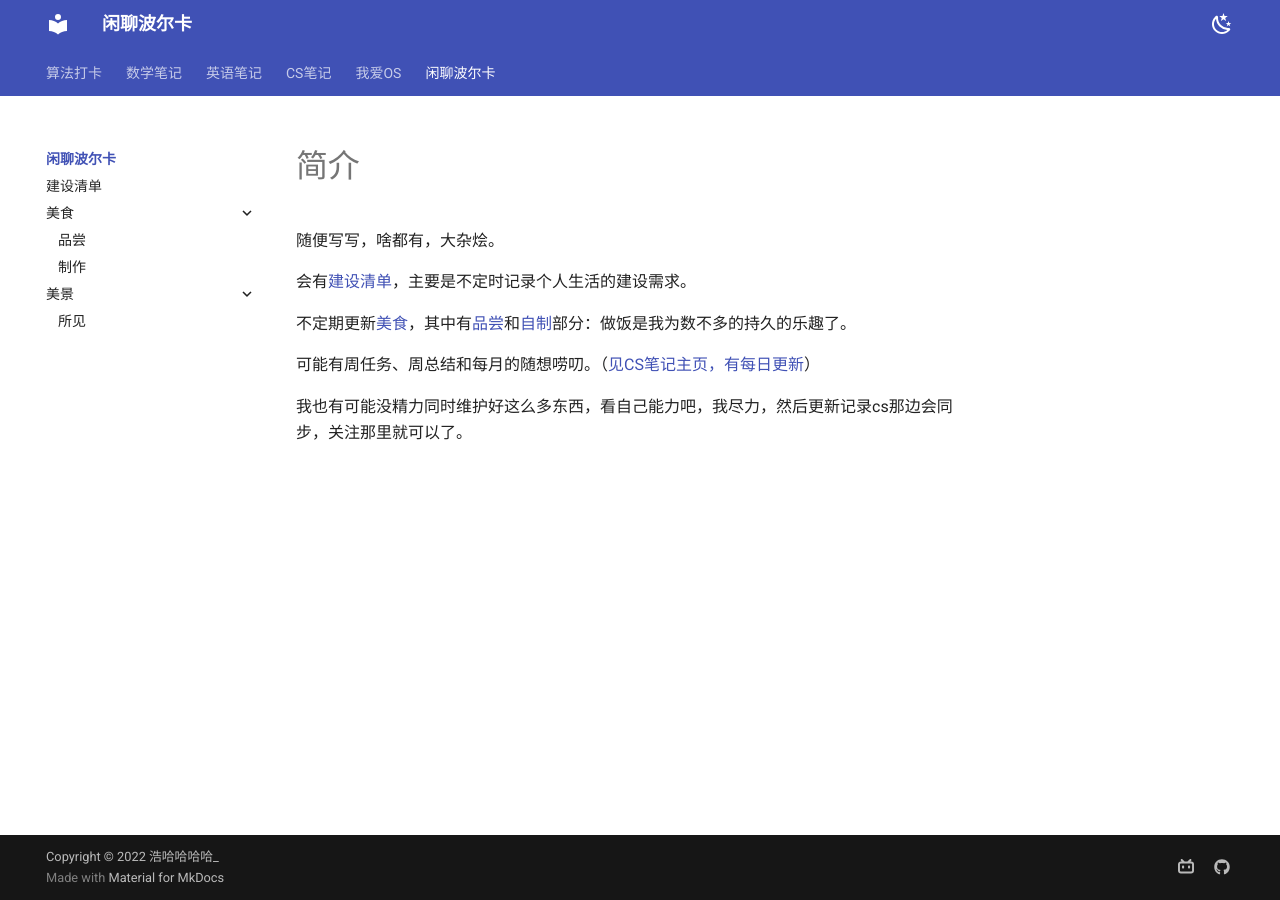
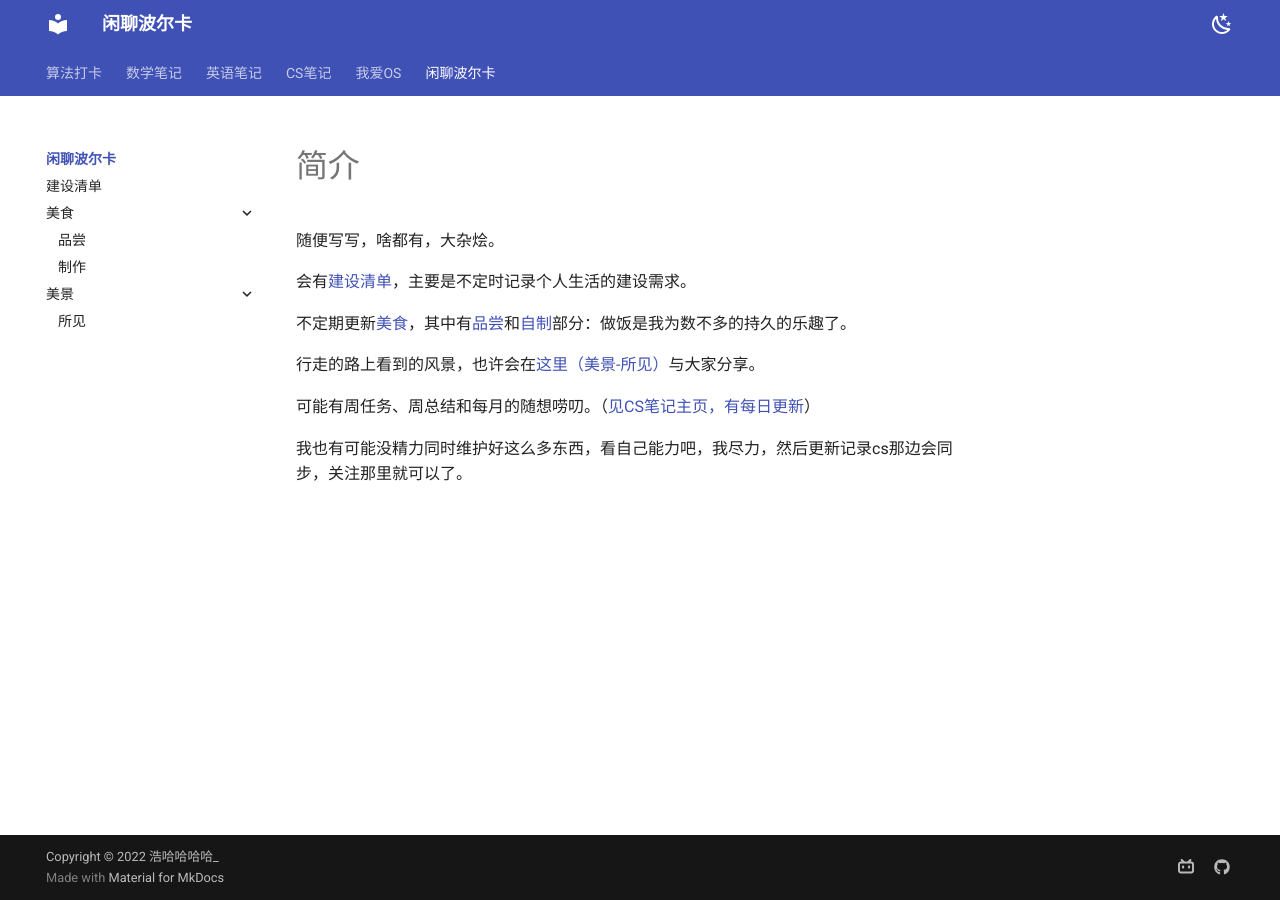
Before and after one commit to Haohahahaha/chat, an MkDocs documentation site: the page built from docs/index.md, in a window 1280 px wide. Built offline with MkDocs 1.6.1 and Material for MkDocs 9.7.7, drawn with Linux system fonts in a browser that asks for light colours.

Commit message:
2023-06-02_20:36:02 update

```diff
--- a/docs/index.md
+++ b/docs/index.md
@@ -6,6 +6,8 @@
 
 不定期更新[美食](http://chat.haohaha.cn/delicious/index)，其中有[品尝](http://chat.haohaha.cn/delicious/taste)和[自制](http://chat.haohaha.cn/delicious/cook)部分：做饭是我为数不多的持久的乐趣了。
 
+行走的路上看到的风景，也许会在[这里（美景-所见）](http://chat.haohaha.cn/scenery/scenery/)与大家分享。
+
 可能有周任务、周总结和每月的随想唠叨。（[见CS笔记主页，有每日更新](cs.haohaha.cn)）
 
 我也有可能没精力同时维护好这么多东西，看自己能力吧，我尽力，然后更新记录cs那边会同步，关注那里就可以了。
```
